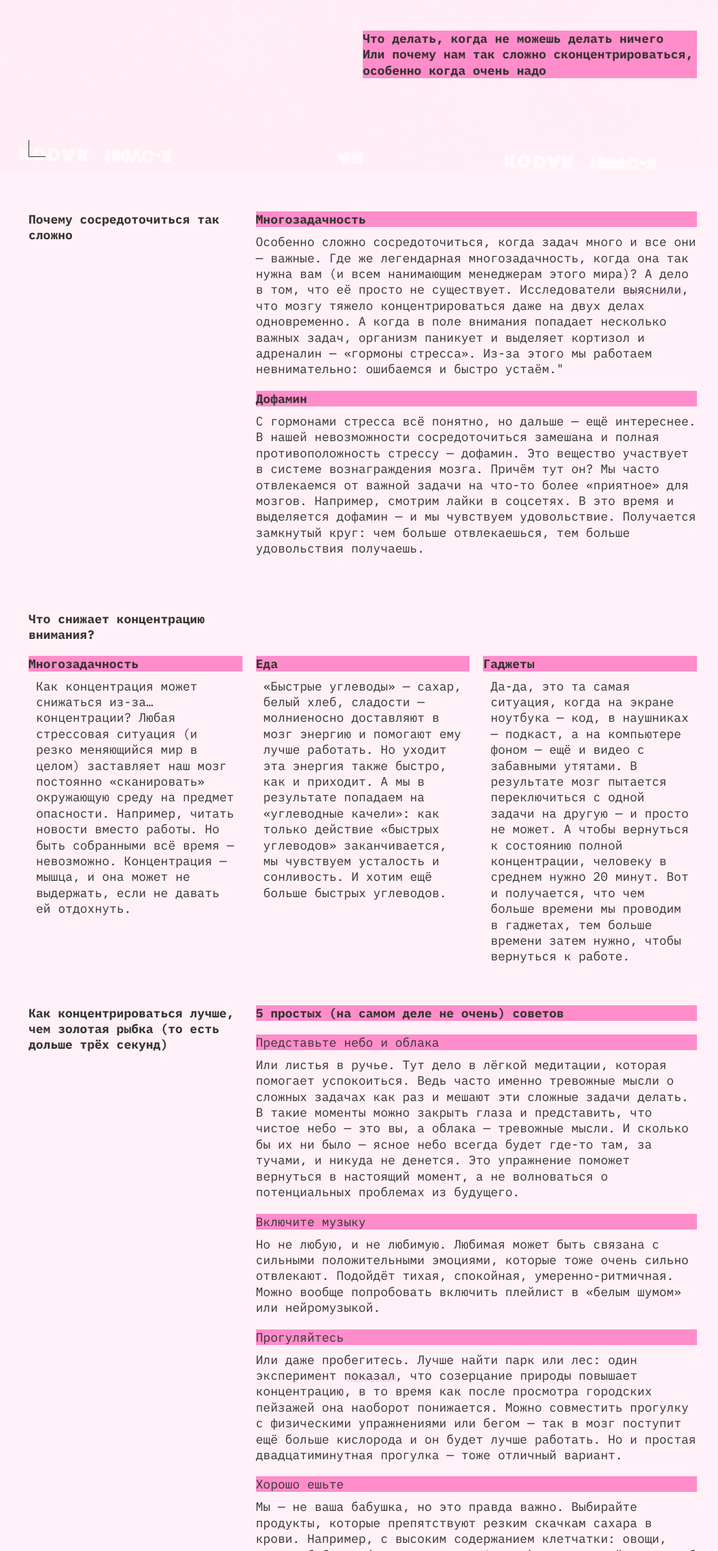
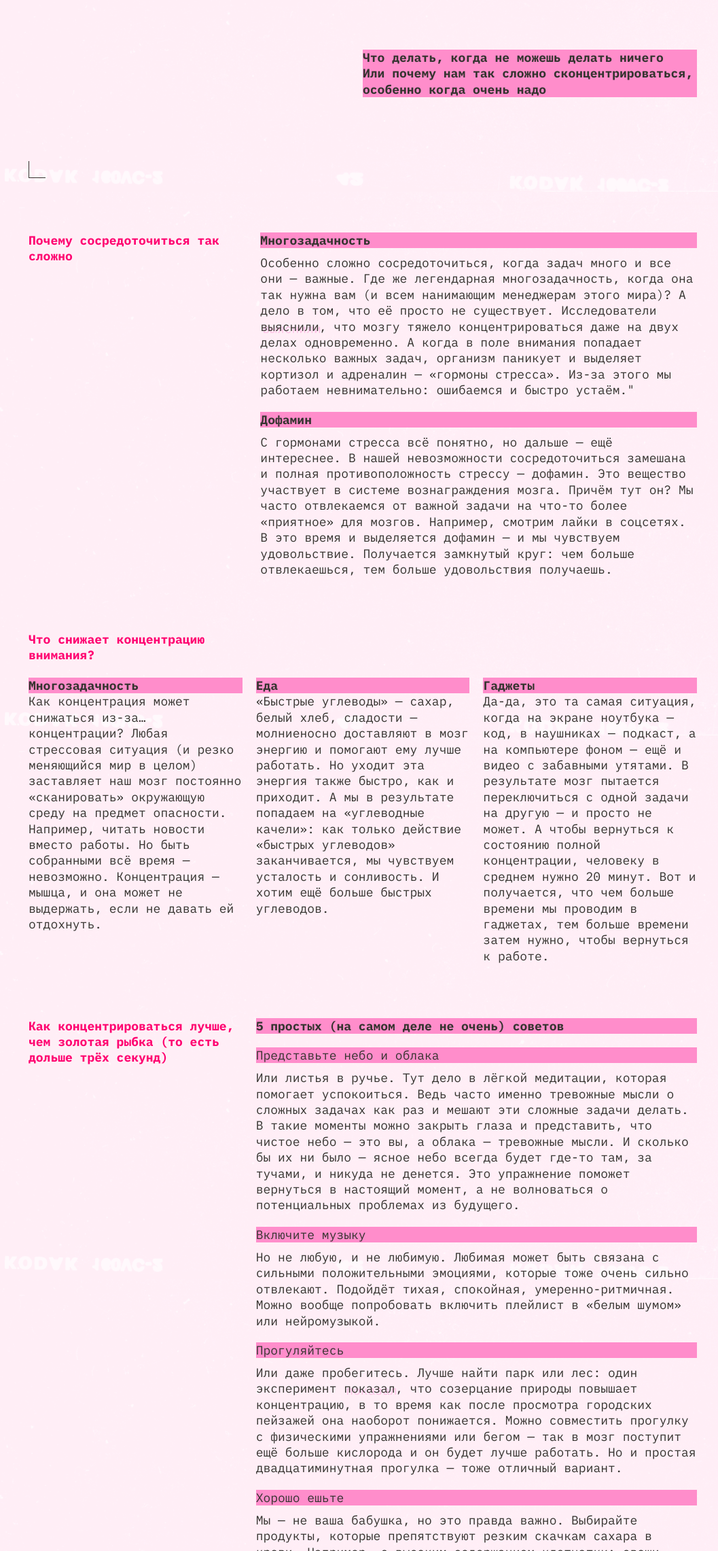
Before and after one commit to Kapidos/slozhno-sosredotochitsya, a plain HTML site: page index.html in a window 1280 px wide. Shown: the part 518-2800 px from the top of the page at 68% size, without its empty margins (106-1163 px from the left). Drawn offline with Linux system fonts and the light colour scheme.

Commit message:
after rewiev grid 80%

```diff
--- a/index.html
+++ b/index.html
@@ -8,6 +8,7 @@
   <meta name="viewport" content="width=device-width, initial-scale=1.0" />
   <link rel="icon" href="./images/favicon.ico" sizes="any" />
   <link rel="icon" href="./images/favicon.svg" type="image/svg+xml" />
+  <link rel="apple-touch-icon" href="./images/mobile-icon.png" />
   <link rel="stylesheet" href="./fonts/fonts.css" />
   <link rel="stylesheet" href="./styles/variables.css" />
   <link rel="stylesheet" href="./styles/globals.css">
@@ -42,17 +43,19 @@
     </nav>
     <div class="header__title-section">
       <h1 class="header__title">no focus</h1>
-      <p class="header__subtitle-decor">
-        Что делать, когда не можешь делать ничего <br>
+    </div>
+    <div class="header__subtitle-decor">
+      <p>Что делать, когда не можешь делать ничего<br>
         Или почему нам так сложно сконцентрироваться, особенно когда очень
-        надо </p>
+        надо
+      </p>
+    </div>
   </header>
-  </div>
   <main class="main">
-    <section class="main__section">
-      <h2 class="main__section-title">Почему сосредоточиться так сложно</h2>
-      <div class="main__section-list">
-        <article class="main__section-item">
+    <section class="main__reasons">
+      <h2 class="main__reasons-title">Почему сосредоточиться так сложно</h2>
+      <div class="main__reasons-list">
+        <article class="main__reasons-item">
           <h3 class="main__section-decor title-decor">Многозадачность</h3>
           <p class="section__article-text">Особенно сложно сосредоточиться, когда задач много и все они — важные. Где же
             легендарная многозадачность, когда она так нужна вам (и всем нанимающим менеджерам этого мира)?
@@ -64,7 +67,7 @@
             «гормоны стресса».
             Из-за этого мы работаем невнимательно: ошибаемся и быстро устаём."</p>
         </article>
-        <article class="main__section-item">
+        <article class="main__reasons-item">
           <h3 class="main__section-decor title-decor">Дофамин</h3>
           <p class="section__article-text">С гормонами стресса всё понятно, но дальше — ещё интереснее.
             В нашей невозможности сосредоточиться замешана и полная противоположность стрессу — дофамин. Это вещество
@@ -76,10 +79,9 @@
         </article>
       </div>
     </section>
-    <section class="main__section">
-      <h2 class="main__section-title">Что снижает концентрацию внимания?</h2>
-      <div class="main__section-list">
-        <article class="section__article-item">
+    <section class="main__what">
+      <h2 class="main__what-title">Что снижает концентрацию внимания?</h2>
+        <article class="main__what-item">
           <h3 class="main__section-decor title-decor ">Многозадачность</h3>
           <p class="section__article-text">
             Как концентрация может снижаться из-за… концентрации? Любая
@@ -90,8 +92,8 @@
             может не выдержать, если не давать ей отдохнуть.
           </p>
         </article>
-        <article class="section__article-item">
-          <h3 class="main__section-decor title-decor">Еда</h3>
+        <article class="main__what-item">
+          <h3 class="main__section-decor title-decor">  Еда</h3>
           <p class="section__article-text">
             «Быстрые углеводы» — сахар, белый хлеб, сладости — молниеносно
             доставляют в мозг энергию и помогают ему лучше работать. Но уходит
@@ -101,7 +103,7 @@
             хотим ещё больше быстрых углеводов.
           </p>
         </article>
-        <article class="section__article-item">
+        <article class="main__what-item">
           <h3 class="main__section-decor title-decor">Гаджеты</h3>
           <p class="section__article-text">
             Да-да, это та самая ситуация, когда на экране ноутбука — код, в
@@ -113,14 +115,13 @@
             тем больше времени затем нужно, чтобы вернуться к работе.
           </p>
         </article>
-      </div>
-    </section>
-    <section class="main__section">
-      <h2 class="main__section-title">Как концентрироваться лучше, чем золотая рыбка (то есть дольше трёх секунд)</h2>
-      <div class="main__section-list">
-        <h2 class="main__section-decor title-decor ">5 простых (на самом деле не очень) советов</h2>
+        </section>
+    <section class="main__how">
+      <h2 class="main__how-title">Как концентрироваться лучше, чем золотая рыбка (то есть дольше трёх секунд)</h2>
+      <div class="main__how-list">
+        <h3 class="main__section-decor title-decor ">5 простых (на самом деле не очень) советов</h3>
         <article class="section__article-item">
-          <h3 class="main__section-decor title-decor title-decor-regular">Представьте небо и облака</h3>
+          <h4 class="main__section-decor title-decor title-decor-regular">Представьте небо и облака</h4>
           <p class="section__article-text">Или листья в ручье. Тут дело в лёгкой медитации, которая помогает
             успокоиться. Ведь часто именно тревожные мысли о сложных задачах как раз и мешают эти сложные задачи делать.
             В такие моменты можно закрыть глаза и представить, что чистое небо — это вы, а облака — тревожные мысли. И
@@ -128,14 +129,14 @@
             поможет вернуться в настоящий момент, а не волноваться о потенциальных проблемах из будущего.</p>
         </article>
         <article class="section__article-item">
-          <h3 class="main__section-decor title-decor title-decor-regular">Включите музыку</h3>
+          <h4 class="main__section-decor title-decor title-decor-regular">Включите музыку</h4>
           <p class="section__article-text">Но не любую, и не любимую. Любимая может быть связана с сильными
             положительными
             эмоциями, которые тоже очень сильно отвлекают. Подойдёт тихая, спокойная, умеренно-ритмичная. Можно вообще
             попробовать включить плейлист в «белым шумом» или нейромузыкой.</p>
         </article>
         <article class="section__article-item">
-          <h3 class="main__section-decor title-decor title-decor-regular">Прогуляйтесь</h3>
+          <h4 class="main__section-decor title-decor title-decor-regular">Прогуляйтесь</h4>
           <p class="section__article-text">Или даже пробегитесь. Лучше найти парк или лес: один эксперимент <a
               href="https://www.sciencedirect.com/science/article/abs/pii/S0272494415000328" target="_blank"
               class="section__article-text-link">показал</a>, что
@@ -144,13 +145,13 @@
             кислорода и он будет лучше работать. Но и простая двадцатиминутная прогулка — тоже отличный вариант.</p>
         </article>
         <article class="section__article-item">
-          <h3 class="main__section-decor title-decor title-decor-regular">Хорошо ешьте</h3>
+          <h4 class="main__section-decor title-decor title-decor-regular">Хорошо ешьте</h4>
           <p class="section__article-text">Мы — не ваша бабушка, но это правда важно. Выбирайте продукты, которые
             препятствуют резким скачкам сахара в крови. Например, с высоким содержанием клетчатки: овощи, ягоды, бобовые
             (нут, чечевица, фасоль), коричневый рис, хлеб из цельнозерновой пшеницы.</p>
         </article>
         <article class="section__article-item">
-          <h3 class="main__section-decor title-decor title-decor-regular">Читайте</h3>
+          <h4 class="main__section-decor title-decor title-decor-regular">Читайте</h4>
           <p class="section__article-text">Настоящие бумажные книги. Это правда помогает с концентрацией: чтобы
             прочитать
             пост в соцсети, достаточно нескольких минут или даже секунд. А вот интересная книга способна затянуть и на
--- a/styles/globals.css
+++ b/styles/globals.css
@@ -12,12 +12,14 @@ html {
 
 
 body {
-  font-family: var(--font-family);
+  display: grid;
+  font-family: var(--font-family, sans-serif);
   font-size: 18px;
   font-weight: 400;
   min-inline-size: 375px;
   max-inline-size: 1024px;
   margin: 0 auto;
+  gap: 60px;
 
 }
 
--- a/styles/style.css
+++ b/styles/style.css
@@ -2,7 +2,7 @@
 
 .page {
   background: var(--background-image) no-repeat top center;
-  background-size: auto 768px;
+  background-size: cover;
   background-color: var(--background-color);
   background-attachment: fixed;
   color: var(--main-text-color);
@@ -10,17 +10,23 @@
 }
 
 .header {
+  display: grid;
+  grid-template-rows: 1fr min-content 1fr;
+  height: 100vh;
+  min-height: 668px;
   padding: 0 20px;
   position: relative;
 }
 
-
 .header__title {
-  font-family: var(--font-family);
+  font-family: var(--font-family, sans-serif);
   font-size: clamp(7.5rem, 0.5625rem + 14.4531vw, 9.8125rem);
   color: var(--title-color);
   text-shadow: 4px 4px 0px #ff0070;
   margin: 0 -2%;
+}
+
+.subtitle {
 }
 
 @media (width < 768px) and (width >=375px) {
@@ -34,7 +40,7 @@
 .header__theme-menu {
   padding-block-start: 20px;
   color: var(--title-shadow);
-  font-family: var(--font-family);
+  font-family: var(--font-family, sans-serif);
   font-size: 18px;
 }
 
@@ -44,8 +50,7 @@
   text-transform: uppercase;
   top: 20px;
   right: 48px;
-  font-family: var(--font-family);
-
+  font-family: var(--font-family, sans-serif);
 }
 
 .header__rec::after {
@@ -59,7 +64,6 @@
   background-color: var(--rec-color);
   top: 50%;
   right: 0;
-
 }
 
 .header__theme-menu-button {
@@ -71,24 +75,25 @@
   border: transparent;
   background: none;
   cursor: pointer;
-
 }
 
 .header__theme-menu-button:hover {
   border: var(--hover-color);
 }
 
-
 .header__theme-menu-button_active {
   border: 1px solid;
   pointer-events: none;
+}
+
+.header__theme-menu-button:focus {
+  outline: none;
 }
 
 .header__theme-menu-button:focus-visible {
   border-bottom: 1px solid var(--corners-color);
   outline: none;
 }
-
 
 .header__theme-menu-list {
   display: flex;
@@ -105,23 +110,16 @@
 
 @media (width < 768px) and (width >=375px) {
   .header__theme-menu {
-    padding-top: 75px;
+    align-self: center;
   }
 }
 
-@media (width < 1024px) {
-  .header__theme-menu-list {
-    flex-direction: column;
-    align-items: flex-end;
-  }
-
-}
-
-@media (width < 768px) and (width >=375px) {
+/*@media (width < 768px) and (width >=375px) {
   .header__theme-menu-list {
     gap: 11px;
   }
 }
+*/
 
 @media (width < 768px) and (width >=375px) {
   .header {
@@ -137,7 +135,6 @@
 
 .header__title-section {
   display: flex;
-  padding: 238px 0 136px;
   flex-direction: column;
   gap: 76px;
 }
@@ -146,30 +143,30 @@
   background: var(--title-decor);
   color: var(--article-title-color);
   width: 50%;
-  align-self: end;
+  align-self: center;
   font-size: 18px;
   font-weight: 700;
   line-height: 23.4px;
-
+  justify-self: end;
+  margin-block-end: 50px;
 }
 
+.line {
+  line-height: 23.4px;
+}
+
+/*
 @media (width < 1024px) and (width >=768px) {
   .header__title-section {
     padding: 150px 0 183px;
     gap: 133px;
   }
 }
-
-@media (width < 1024px) and (width >=768px) {
-  .header__title-section {
-    padding: 150px 0 183px;
-    gap: 133px;
-  }
-}
+*/
 
 @media (width < 768px) and (width >=375px) {
   .header__title-section {
-    padding: 70px 0 74px;
+    /*padding: 70px 0 74px;*/
     gap: 57px;
   }
 }
@@ -180,13 +177,11 @@
   }
 }
 
-
 .main {
+  display: grid;
   padding: 0 20px;
-  margin: 60px 0;
-  display: flex;
   flex-direction: column;
-  gap: 60px;
+  gap: 80px;
 }
 
 .main__section-item {
@@ -204,24 +199,111 @@
   border-bottom: 1px solid var(--main-text-color);
 }
 
+.section__article-text-link:focus {
+  outline: none;
+}
+
 .section__article-text-link:focus-visible {
   outline: none;
   border: 1px solid var(--main-text-color);
 }
 
-.main__section:first-of-type,
-.main__section:nth-of-type(3) {
+.main__reasons {
+  display: grid;
+  grid-template-columns: 1fr 1fr 1fr;
+  column-gap: 40px;
+}
+
+.main__reasons-item {
+  display: grid;
+  gap: 10px;
+  padding-block-end: 20px;
+}
+
+.main__reasons-item:last-child {
+  padding-block-end: 0px;
+}
+
+.main__reasons-list {
+  grid-column: 2 / 4;
+}
+
+.main__reasons-title {
+  color: var(--title-shadow);
+  font-size: 18px;
+  font-weight: bold;
+}
+
+.main__what {
+  display: grid;
+  grid-template-rows: 1fr;
+  grid-template-columns: 1fr 1fr 1fr;
+  gap: 0 20px;
+}
+
+.main__what-title {
+  color: var(--title-shadow);
+  font-size: 18px;
+  font-weight: bold;
+  margin-block-end: 22px;
+}
+
+.main__what-list {
   display: flex;
+  grid-row: 2;
+  grid-column: 1/4;
+  gap: 20px;
+}
+
+.main__what-item {
+  grid-row: 2;
+}
+
+.main__what-item:last-child {
+  padding-block-end: 0px;
+}
+
+@media (width <=768px) {
+  .main__what {
+    display: block;
+  }
+  .main__what-title {
+    width: 32%;
+  }
+  .main__what-item {
+    display: grid;
+    gap: 11px;
+    padding-block-end: 20px;
+}
+}
+
+
+.main__how-title {
+  color: var(--title-shadow);
+  font-size: 18px;
+  font-weight: bold;
+}
+
+.main__how {
+  display: grid;
+  grid-template-columns: 1fr 1fr 1fr;
   flex-wrap: wrap;
   justify-content: space-between;
-  margin: 0 0 20px;
+  gap: 20px;
 }
 
-.main__section:first-of-type .main__section-title,
+.main__how-list {
+  display: grid;
+  grid-column: 2 / 4;
+  gap: 20px;
+}
+
+/*.main__section:first-of-type .main__section-title,
 .main__section:nth-of-type(3) .main__section-title {
   flex: 0 0 auto;
   width: 33%;
 }
+*/
 
 @media (width < 768px) and (width >=375px) {
   .main {
@@ -232,10 +314,7 @@
   }
 }
 
-
-
 @media (width < 768px) and (width >=375px) {
-
   .main__section:first-of-type .main__section-list,
   .main__section:nth-of-type(3) .main__section-list {
     width: 100%;
@@ -258,9 +337,9 @@
 .main__section:first-of-type .main__section-list,
 .main__section:nth-of-type(3) .main__section-list {
   flex: 0 0 auto;
-  width: 66%;
   flex-direction: column;
   gap: 20px;
+  grid-column: 2 / 4;
 }
 
 .main__section-list {
@@ -277,7 +356,6 @@
 }
 
 .main__section:nth-of-type(2) .section__article-text {
-  padding: 0 11px;
   line-height: 23.4px;
 }
 
@@ -300,9 +378,7 @@
   gap: 10px;
 }
 
-
 @media (width < 768px) and (width >=375px) {
-
   .main__section:first-of-type .main__section-list,
   .main__section:nth-of-type(3) .main__section-list {
     width: 100%;
@@ -314,8 +390,6 @@
     width: 100%;
   }
 }
-
-
 
 @media (width >=1024px) {
   .main__section:nth-of-type(2) .main__section-list {
@@ -342,7 +416,6 @@
 }
 
 @media (width < 1024px) and (width >=768px) {
-
   .main__section:first-of-type .main__section-list,
   .main__section:nth-of-type(3) .main__section-list {
     width: 65%;
@@ -370,19 +443,21 @@
   }
 }
 
-
 .main__section:last-of-type .main__section-decor {
   grid-column: 1/-1;
   width: 100%;
   margin: 0;
 }
 
+.section__image {
+  object-fit: cover;
+  object-position: center;
+}
+
 @media (width >=768px) {
   .main__section:last-of-type .section__image {
     -o-object-fit: cover;
-    object-fit: cover;
     -o-object-position: center;
-    object-position: center;
     width: 100%;
     height: 100%;
   }
@@ -405,11 +480,9 @@
   }
 }
 
-
-  .main__section:last-of-type .section__image-container {
-    width: 100px;
-  }
-
+.main__section:last-of-type .section__image-container {
+  width: 100px;
+}
 
 @media (width >=768px) {
   .main__section:last-of-type {
@@ -427,7 +500,6 @@
 }
 
 @media (width < 768px) and (width >=375px) {
-
   .main__section:first-of-type .main__section-title,
   .main__section:nth-of-type(3) .main__section-title {
     width: 100%;
@@ -436,9 +508,12 @@
 }
 
 .footer {
-  padding: 282px;
+  display: grid;
+  height: 100vh;
+  min-height: 668px;
   position: relative;
   text-align: center;
+  align-items: center;
 }
 
 .footer__title {
@@ -446,18 +521,19 @@
   font-weight: 700;
   color: var(--title-color);
   text-shadow: 2px 2px 0px var(--title-shadow);
-
 }
 
-@media (width < 768px) and (width >=375px) {
+/*
+@media (width <768px) and (width >=375px) {
   .footer {
     margin-top: 40px;
     padding: 281px 15px;
   }
 }
 
-@media (width < 1024px) and (width >=768px) {
+@media (width <1024px) and (width >=768px) {
   .footer {
     padding: 434px 20px;
   }
 }
+*/
--- a/styles/variables.css
+++ b/styles/variables.css
@@ -1,5 +1,5 @@
 :root {
-  --font-family: "IBM Plex mono";
+  --font-family: "IBM Plex mono", sans-serif;
 }
 
 @media (prefers-color-scheme: dark) {
```
Also changed, not shown: IBMPlexMono-Regular.woff (deleted).
